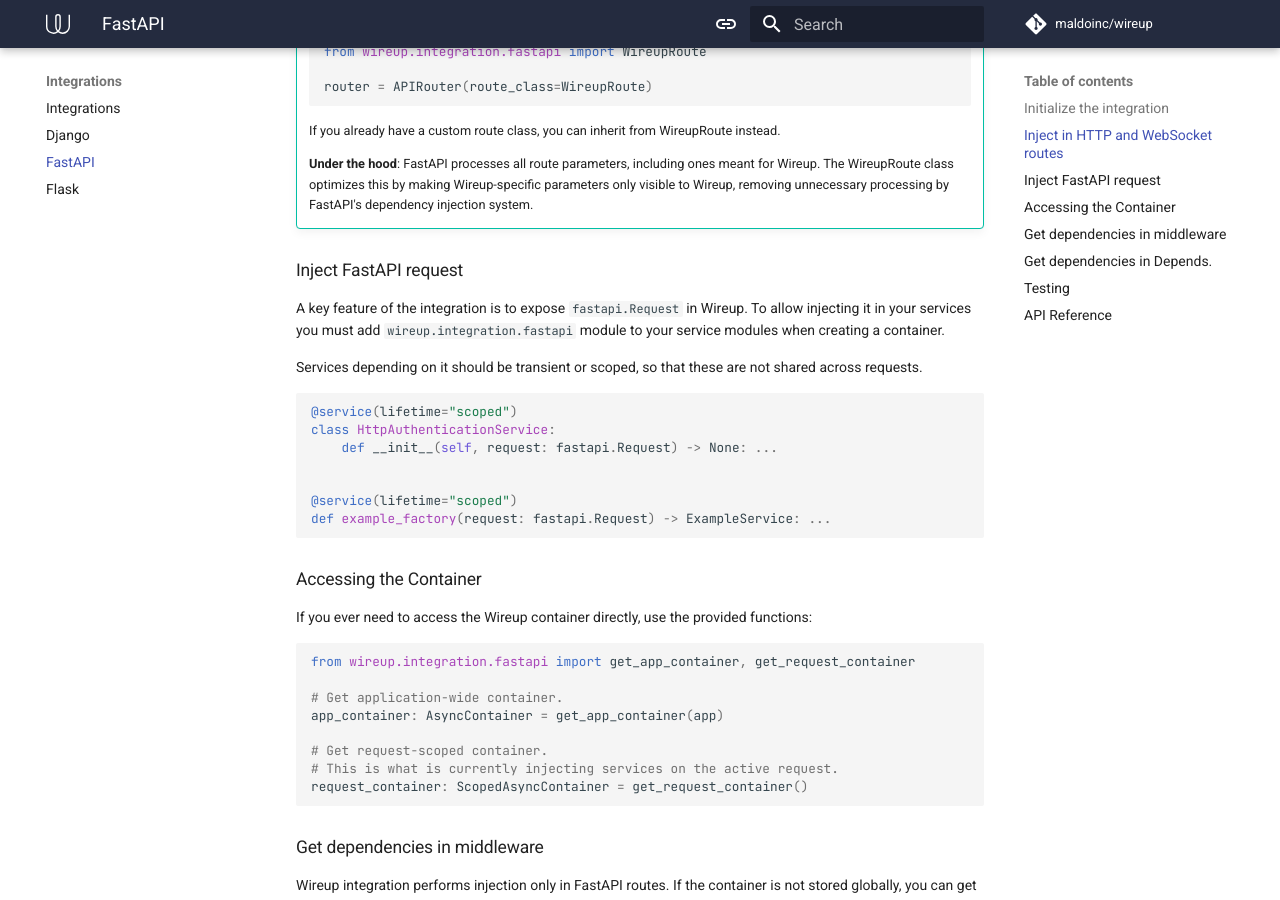
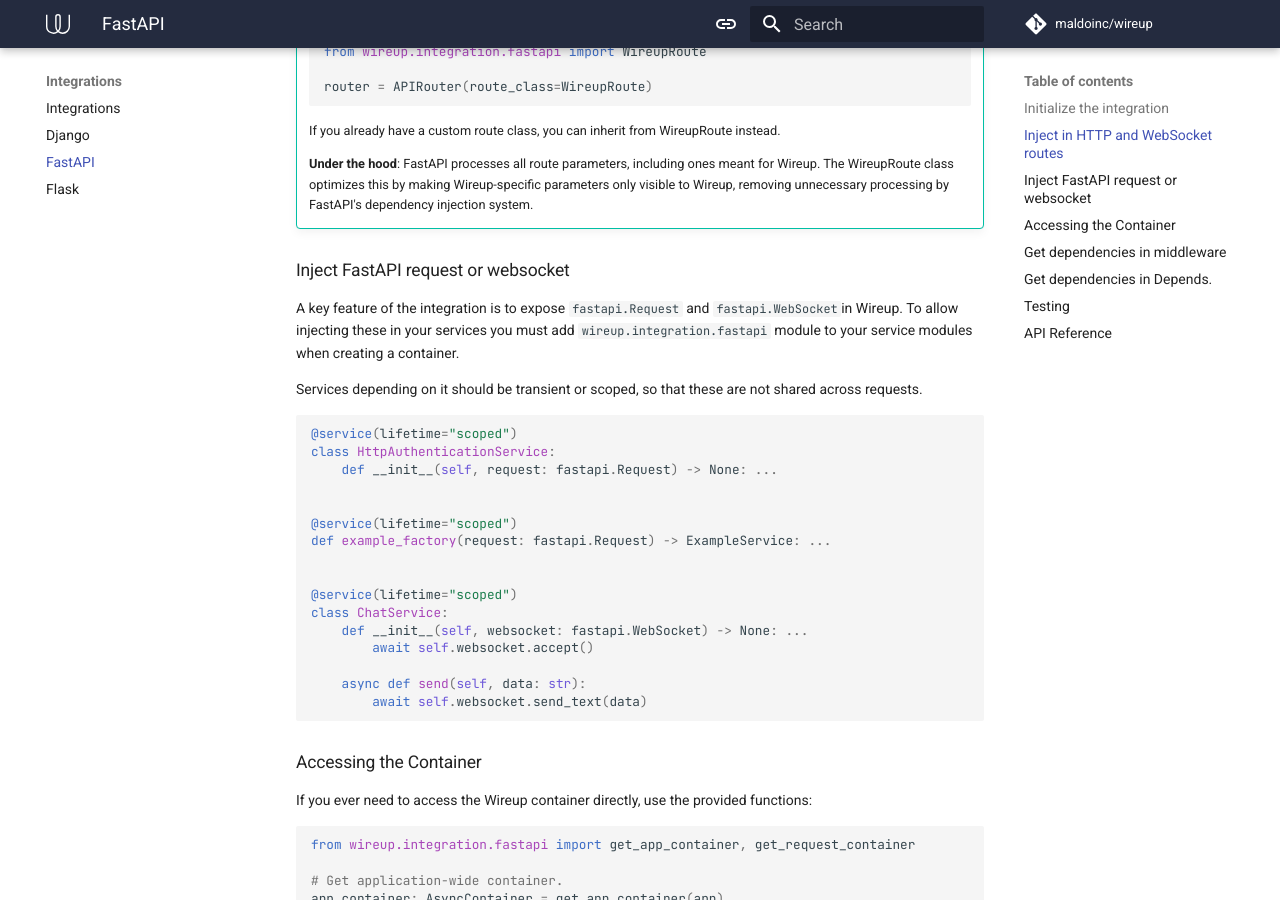
Before and after one commit to maldoinc/wireup, an MkDocs documentation site: the page built from docs/pages/integrations/fastapi.md, in a window 1280 px wide and 900 px high, scrolled down 1249 px. Built offline with MkDocs 1.6.1 and Material for MkDocs 9.7.7, drawn with Linux system fonts in a browser that asks for light colours; comment, search, counter and statistics services are not loaded; the version menu is left out.

Commit message:
Add documentation explaining WebSocket injection in services

````diff
--- a/docs/pages/integrations/fastapi.md
+++ b/docs/pages/integrations/fastapi.md
@@ -70,10 +70,10 @@ See [Annotations](../annotations.md) for more details.
     The WireupRoute class optimizes this by making Wireup-specific parameters only visible to Wireup,
     removing unnecessary processing by FastAPI's dependency injection system.
 
-### Inject FastAPI request
+### Inject FastAPI request or websocket
 
-A key feature of the integration is to expose `fastapi.Request` in Wireup.
-To allow injecting it in your services you must add `wireup.integration.fastapi` module to your service modules
+A key feature of the integration is to expose `fastapi.Request` and `fastapi.WebSocket`in Wireup.
+To allow injecting these in your services you must add `wireup.integration.fastapi` module to your service modules
 when creating a container.
 
 Services depending on it should be transient or scoped, so that these are not shared across requests.
@@ -86,6 +86,15 @@ class HttpAuthenticationService:
 
 @service(lifetime="scoped")
 def example_factory(request: fastapi.Request) -> ExampleService: ...
+
+
+@service(lifetime="scoped")
+class ChatService:
+    def __init__(self, websocket: fastapi.WebSocket) -> None: ...
+        await self.websocket.accept()
+
+    async def send(self, data: str):
+        await self.websocket.send_text(data)
 ```
 
 ### Accessing the Container
````
